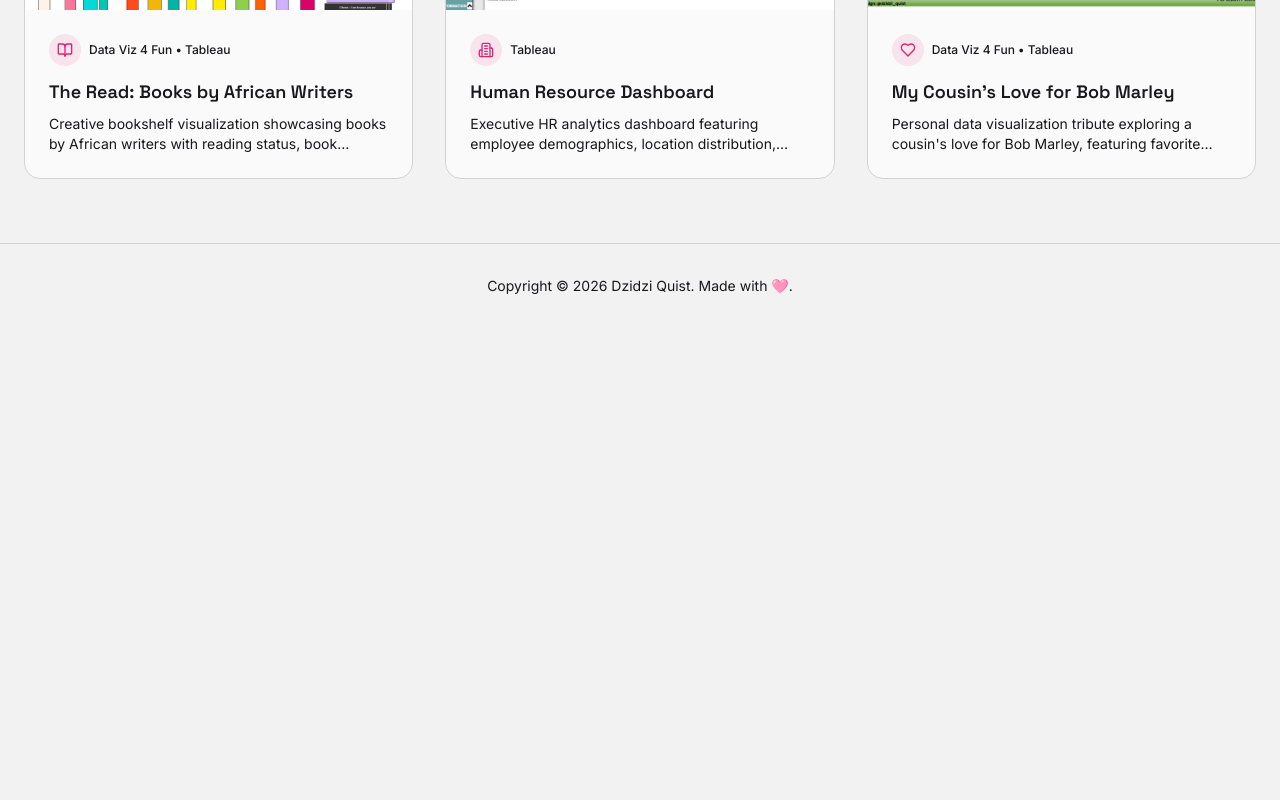
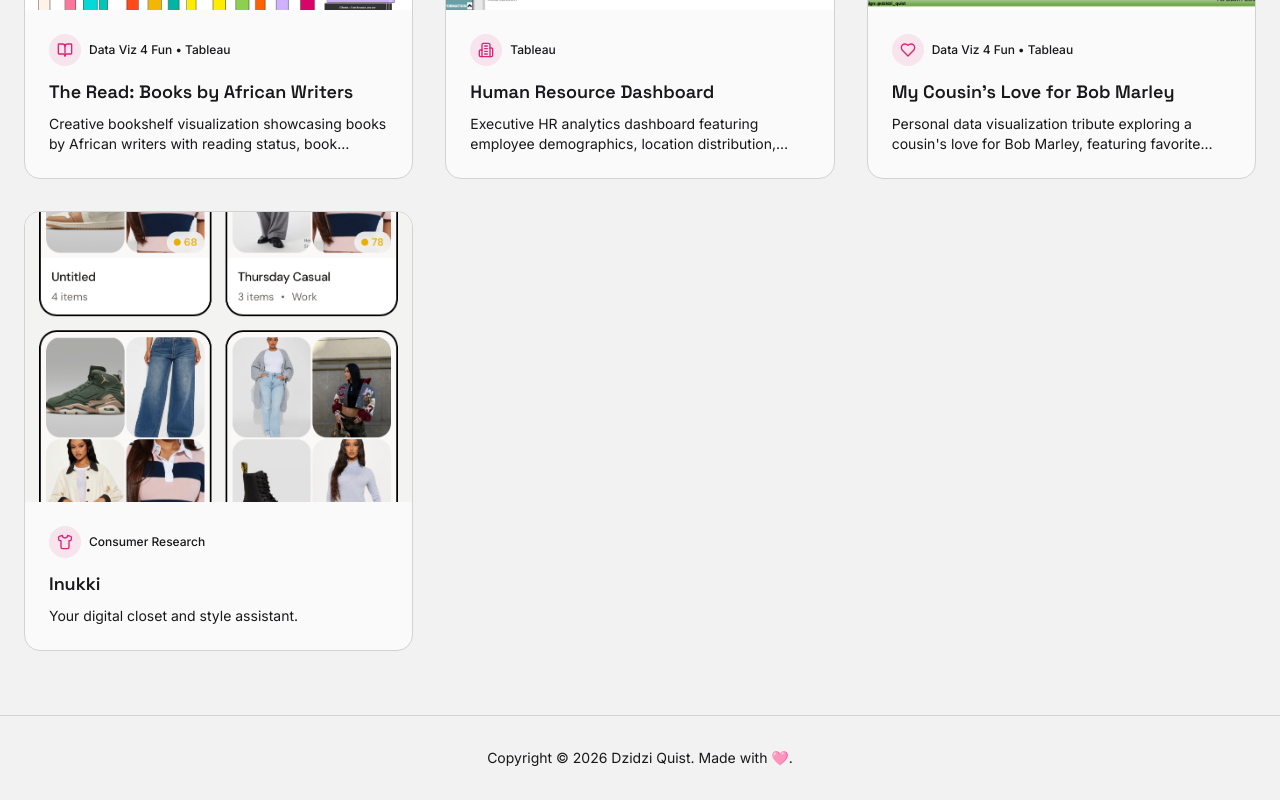
Before and after one commit to dzidziquist/dzidziquist.github.io, a React (Vite) app: page /#/portfolio in a window 1280 px wide. Shown: the part 3017-3817 px from the top of the page. Before the commit the page ends 3345 px from the top, so only its background shows below. Built offline with nearby package versions, Linux system fonts and the light colour scheme; the HTML template or start-up script is replaced by a standard one.

Commit message:
Add Inukki portfolio project
Adds the Inukki wardrobe/style assistant app as portfolio entry #19,
including its thumbnail image and project metadata.

https://claude.ai/code/session_01Dt2mn2rAWNdFXD4jR73KkU

```diff
--- a/src/data/portfolioProjects.ts
+++ b/src/data/portfolioProjects.ts
@@ -13,6 +13,7 @@ import {
   Building2,
   Heart,
   Calendar,
+  Shirt,
   LucideIcon,
 } from "lucide-react";
 
@@ -33,6 +34,7 @@ import ghana2016ElectionsImg from "@/assets/portfolio/ghana-2016-elections.png";
 import africanWritersBooksImg from "@/assets/portfolio/african-writers-books.png";
 import hrDashboardImg from "@/assets/portfolio/hr-dashboard.png";
 import bobMarleyTributeImg from "@/assets/portfolio/bob-marley-tribute.png";
+import inukkiImg from "@/assets/portfolio/inukki-app.png";
 
 export interface Project {
   id: number;
@@ -701,6 +703,23 @@ Design: @dzidzi_quist`,
     tools: ["Tableau", "Personal Data", "Creative Design", "Music Data"],
     year: "2022",
   },
+  {
+    id: 19,
+    slug: "inukki",
+    title: "Inukki",
+    description: "Your digital closet and style assistant.",
+    fullDescription: `Inukki helps you organize your wardrobe, plan outfits, track what you wear, and receive personalized style recommendations — all from your browser.
+
+It is intentionally built as a mobile-first Progressive Web App (PWA) and installed directly to your home screen for a native-like experience.
+
+Originally prototyped in Lovable, the project was later migrated into a fully self-managed codebase developed using Claude Code — where I continue to use vibe coding within a structured, production-grade architecture and deploy via Vercel.`,
+    category: "Consumer Research",
+    image: inukkiImg,
+    externalLink: "https://id-preview--6f7ed09b-a66a-41b8-a412-392218af90c6.lovable.app",
+    icon: Shirt,
+    tools: ["React 18", "TypeScript", "Vite", "Tailwind CSS", "shadcn/ui", "Framer Motion", "TanStack React Query", "Supabase", "Google Gemini", "Vercel", "Vitest", "PWA", "GitHub"],
+    year: "2025",
+  },
 ];
 
 export const categories = ["All", "Tableau", "Python", "Data Viz 4 Fun", "Consumer Research"];
```
Also changed, not shown: src/assets/portfolio/inukki-app.png (added).
